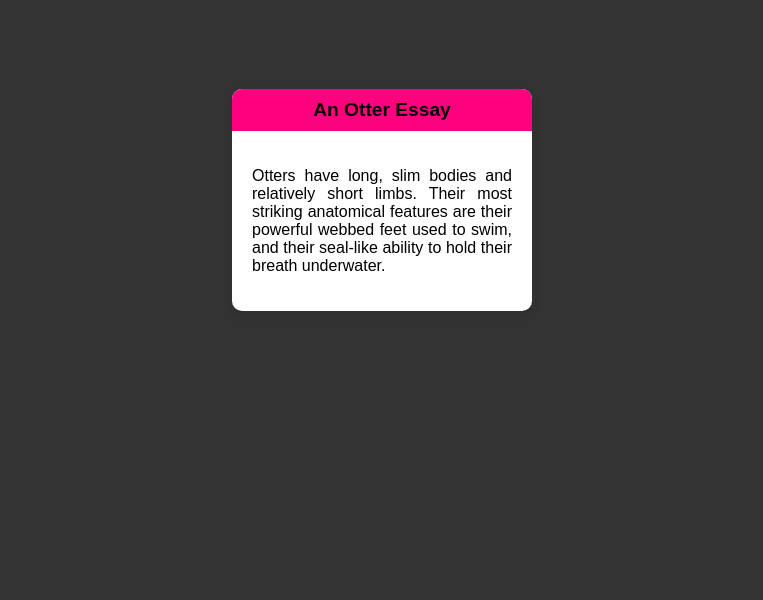
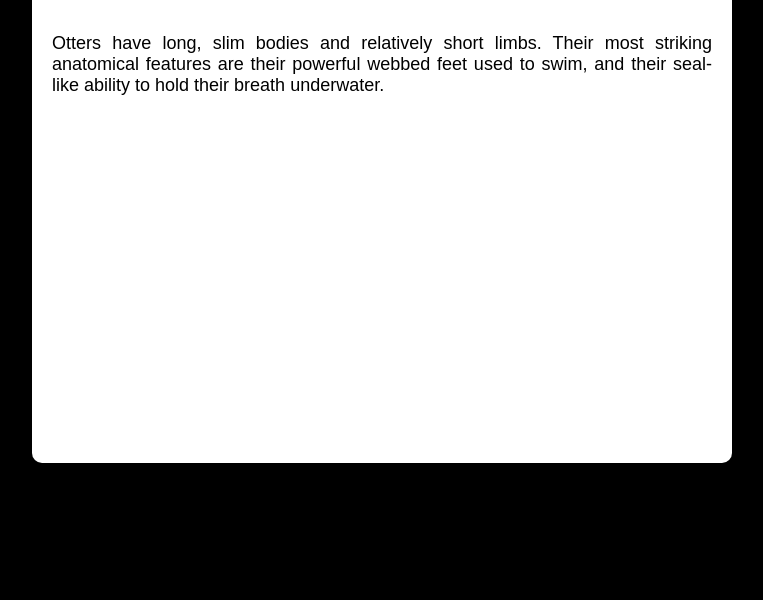
Before and after one commit to ujo4eva/altchool_css_assignment1, a plain HTML site: page index.html in a window 1280 px wide. Shown: the part 200-800 px from the top of the page, without its empty margins (258-1021 px from the left). Drawn offline with Linux system fonts and the light colour scheme.

Commit message:
scaled it up and made the background black

```diff
--- a/style.css
+++ b/style.css
@@ -1,5 +1,5 @@
 body {
-    background-color: #333;
+    background-color: #000;
     display: flex;
     justify-content: center;
     align-items: center;
@@ -10,7 +10,10 @@ body {
 
 .card {
     background-color: #fff;
-    width: 300px;
+    width: 80vw;
+    max-width: 700px;
+    height: 60vw;
+    max-height: 525px;
     border-radius: 10px;
     overflow: hidden;
     position: relative;
@@ -22,11 +25,12 @@ body {
     color: rgb(0, 0, 0);
     padding: 10px;
     text-align: center;
-    font-size: 1.2em;
+    font-size: 2em;
     font-weight: bolder;
 }
 
 .content {
     padding: 20px;
     text-align: justify;
+    font-size: large;
 }
```
